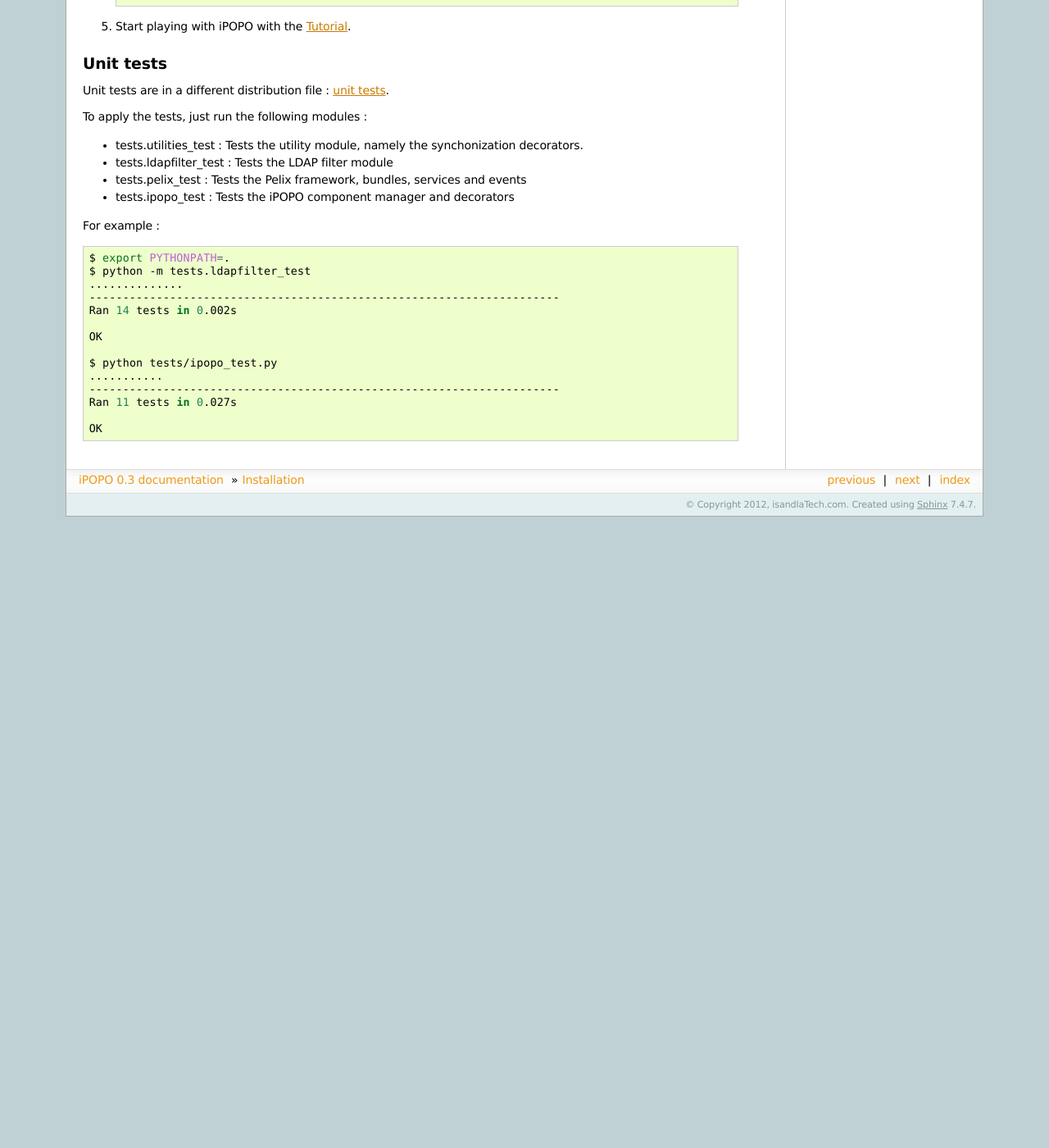
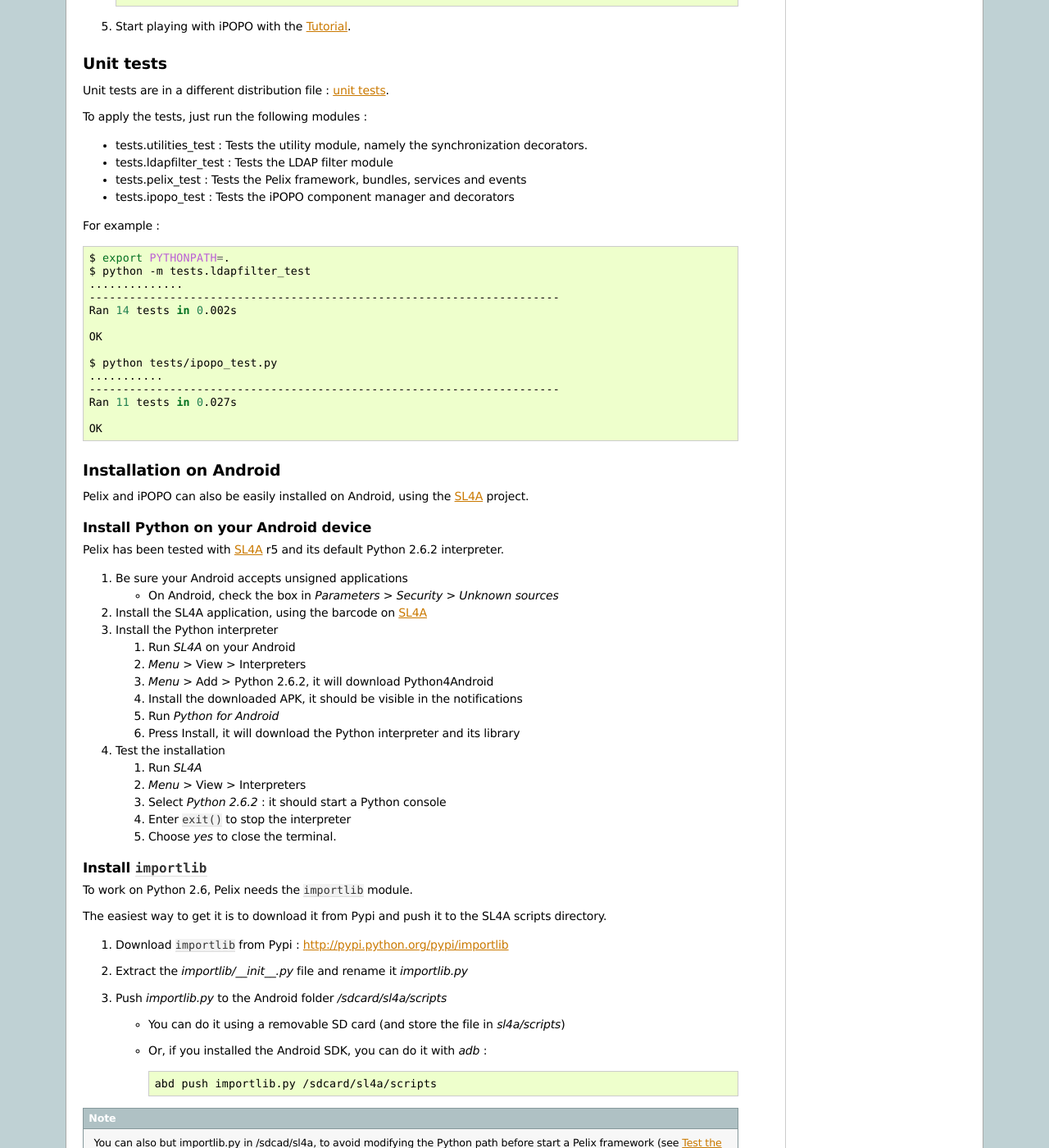
Before and after one commit to tcalmant/ipopo, a Sphinx documentation site: the page built from website-ipopo/source/content/install.rst, in a window 1280 px wide and 1400 px high, scrolled down 666 px. Shown: the whole window at 82% size. Built offline with Sphinx 7.4.7, drawn with Linux system fonts in a browser that asks for light colours; before the commit the page ends 1296 px from its top, so only the background shows below that; some of the changed text lies outside the part shown.

Commit message:
Added instructions to install iPOPO on Android

```diff
--- a/website-ipopo/source/content/install.rst
+++ b/website-ipopo/source/content/install.rst
@@ -1,4 +1,7 @@
 .. Installation
+
+.. |SL4A| replace:: SL4A
+.. _SL4A: http://code.google.com/p/android-scripting/
 
 Installation
 ############
@@ -54,7 +57,7 @@
 
 To apply the tests, just run the following modules :
 
-* tests.utilities_test : Tests the utility module, namely the synchonization
+* tests.utilities_test : Tests the utility module, namely the synchronization
   decorators.
 * tests.ldapfilter_test : Tests the LDAP filter module
 * tests.pelix_test : Tests the Pelix framework, bundles, services and events
@@ -78,3 +81,129 @@
    Ran 11 tests in 0.027s
 
    OK
+
+
+Installation on Android
+***********************
+
+Pelix and iPOPO can also be easily installed on Android, using the |SL4A|_
+project.
+
+Install Python on your Android device
+=====================================
+
+Pelix has been tested with |SL4A|_ r5 and its default Python 2.6.2 interpreter.
+
+#. Be sure your Android accepts unsigned applications
+
+   * On Android, check the box in *Parameters > Security > Unknown sources*
+
+#. Install the SL4A application, using the barcode on |SL4A|_
+#. Install the Python interpreter
+
+   #. Run *SL4A* on your Android
+   #. *Menu* > View > Interpreters
+   #. *Menu* > Add > Python 2.6.2, it will download Python4Android
+   #. Install the downloaded APK, it should be visible in the notifications
+   #. Run *Python for Android*
+   #. Press Install, it will download the Python interpreter and its library
+
+#. Test the installation
+
+   #. Run *SL4A*
+   #. *Menu* > View > Interpreters
+   #. Select *Python 2.6.2* : it should start a Python console
+   #. Enter ``exit()`` to stop the interpreter
+   #. Choose *yes* to close the terminal.
+
+
+Install ``importlib``
+=====================
+
+To work on Python 2.6, Pelix needs the ``importlib`` module.
+
+The easiest way to get it is to download it from Pypi and push it to the SL4A
+scripts directory.
+
+#. Download ``importlib`` from Pypi : `<http://pypi.python.org/pypi/importlib>`_
+#. Extract the *importlib/__init__.py* file and rename it *importlib.py*
+#. Push *importlib.py* to the Android folder */sdcard/sl4a/scripts*
+
+   * You can do it using a removable SD card (and store the file in
+     *sl4a/scripts*)
+
+   * Or, if you installed the Android SDK, you can do it with *adb* :
+
+     .. code-block:: bash
+
+        abd push importlib.py /sdcard/sl4a/scripts
+
+.. note::
+
+     You can also but importlib.py in /sdcad/sl4a, to avoid modifying the Python
+     path before start a Pelix framework (see :ref:`test_android`).
+
+
+Install the Pelix-iPOPO egg file
+================================
+
+Currently, the *setup.py* used by Pelix is based on the ``distutils`` package
+which can't be used to make. Therefore, you'll have to modify *setup.py*,
+replacing the line :
+
+.. code-block:: python
+
+   from distutils.core import setup
+
+by :
+
+.. code-block:: python
+
+   from setuptools import setup
+
+Then you can create the egg file with the following command :
+
+.. code-block:: bash
+
+   python setup.py bdist_egg
+
+The egg file will be created in the *dist* directory, and you need to push it
+in the download folder of your Android, namely */sdcard/download* (using *adb*
+or copying it on a removable SD card) :
+
+.. code-block:: bash
+
+   # Using adb
+   adb push dist/iPOPO-0.3-py2.6.egg /sdcard/download
+
+
+Finally, you'll have to install the egg file with Python4Android :
+
+#. Run *Python for Android*
+#. Press *Import Modules*
+#. Select *iPOPO-0.3-py2.6.egg*
+
+.. _test_android:
+
+Test the Android installation
+=============================
+
+Start a Python interpreter from SL4A and type the following commands :
+
+.. code-block:: python
+
+   # Add the scripts folder in Python path, to access importlib
+   import sys
+   sys.path.append('./scripts')
+
+   # Start a framework
+   import pelix.framework
+   framework = pelix.framework.FrameworkFactory.get_framework()
+   framework.start()
+
+   # Install & start iPOPO
+   context = framework.get_bundle_context()
+   bid = context.install_bundle('pelix.ipopo.core')
+   context.get_bundle(bid).start()
+
+   # ... iPOPO is ready, see the tutorials to write your components
```
Also changed, not shown: website-ipopo/source/content/tutorial-ipopo.rst (+56 -1 lines).
